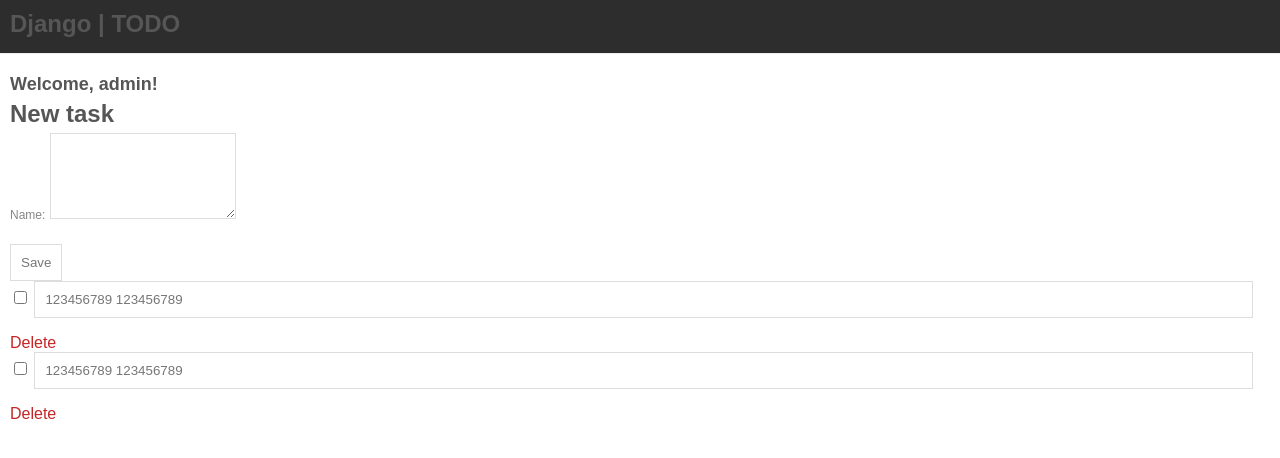
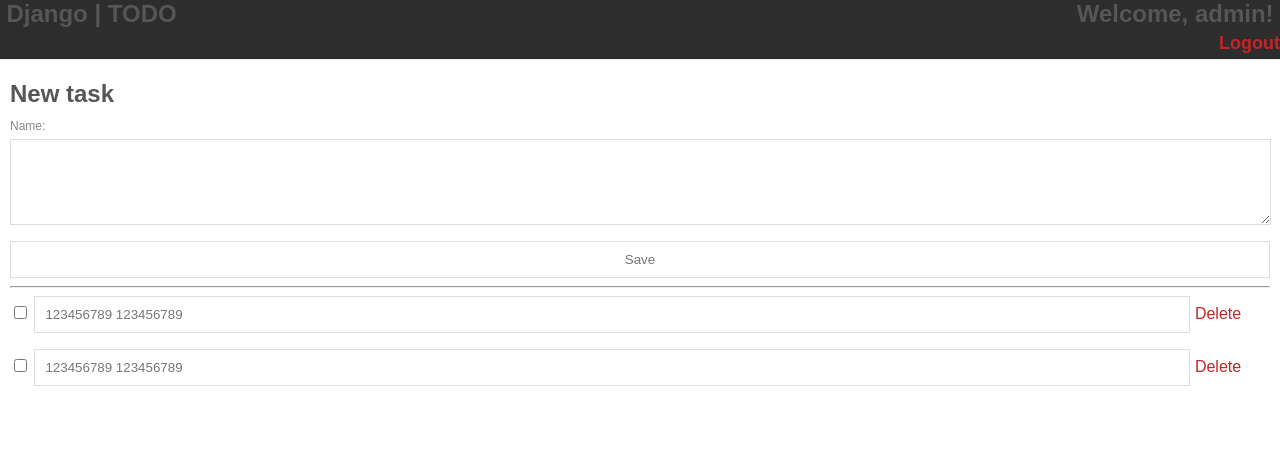
Before and after one commit to arguvos/ToDo-site, a Django app: page / in a window 1280 px wide. Shown: the top 458 px of the page. Run offline with Django 3.2, Linux system fonts and the light colour scheme; a user stored in the database is signed in; data comes from the database, SQL or seed files in the repository; both versions use the stored data as it was after the commit.

Commit message:
Added function of delete task.

```diff
--- a/mysite/settings.py
+++ b/mysite/settings.py
@@ -27,6 +27,8 @@ DEBUG = True
 
 ALLOWED_HOSTS = []
 
+LOGIN_URL = 'login'
+LOGIN_REDIRECT_URL = ''
 
 # Application definition
 
--- a/mysite/urls.py
+++ b/mysite/urls.py
@@ -28,6 +28,6 @@ urlpatterns = [
     url(r'^login/$', auth_views.login, {'template_name': 'login.html'}, name='login'),
     url(r'^logout/$', auth_views.logout, {'next_page': 'login'}, name='logout'),
     url(r'^signup/$', views.signup, name='signup'),
-    #url(r'^(?P<pk>[-_\w]+)/edit/$', views.edit, name='edit'),
+    url(r'^(?P<pk>[-_\w]+)/edit/$', views.edit, name='edit'),
     url(r'^(?P<pk>\d+)/delete/$', views.delete, name='delete'),
 ]
--- a/todolist/models.py
+++ b/todolist/models.py
@@ -4,7 +4,7 @@ from django.contrib.auth.models import User
 
 class Task(models.Model):
     user = models.ForeignKey(User, blank=True, null=True, on_delete=models.CASCADE)
-    name = models.TextField(max_length=100)
+    name = models.TextField(max_length=1000)
     done = models.BooleanField(default=False)
     dateCreated = models.DateTimeField('Date created', auto_now_add=True)
 
--- a/todolist/templates/base.html
+++ b/todolist/templates/base.html
@@ -7,9 +7,25 @@
     </head>
     <body>
         <header>
-            <div class="logo">
-		    <h1>Django | TODO</h1>
-	    </div>
+			<div align="center">
+				<table width="99%">
+					<tr>
+						<td>
+							<h1 align="left">Django | TODO</h1>
+						</td>
+						<td>
+							{% if user.username != "" %}
+								<h1 align="right">Welcome, {{ user.username }}!</h1>
+							{% endif %}
+						</td>
+					</tr>
+				</table>
+			</div>
+            <div>
+				{% if user.username != "" %}
+					<h2 align="right"><a href="{% url 'logout' %}">Logout</a></h2>
+				{% endif %}
+			</div>
         </header>
 	<article>
             {% block content %}{% endblock %}
--- a/todolist/templates/index.html
+++ b/todolist/templates/index.html
@@ -1,53 +1,42 @@
 {% extends 'base.html' %}
 
 {% block content %}
+<style type="text/css">
+#id_name {
+	width: 99.6%;
+}
+#id_submit{
+	width: 100%;
+}
+#id_delete{
+	width: 5%;
+}
+</style>
 
-<body onload="btnDisplayNone()">
-	<h2>Welcome, {{ user.username }}!</h2>
+<body>
 	<h1>New task</h1>
 	<form method="POST" class="post-form">{% csrf_token %}
 		{{ form.as_p }}
-		<button type="submit" class="save btn btn-default">Save</button>
+		<button type="submit" id="id_submit">Save</button>
 	</form>
+
+	<hr>
+
 	<form method="post">
 		{% csrf_token %}
 		{% for task in tasks %}
 			<p>
 			{% if task.done %}
-				<input type="checkbox" id="" checked>
+				<input type="checkbox" checked>
 			{% else %}
-				<input type="checkbox" id="">
+				<input type="checkbox" >
 			{% endif %}
 
-			<input style='width:95%' type="text" value="{{ task }}" onInput="showBtn({{task.pk}})" onChange="saveChange({{task.pk}})">
-			<button type="submit" id="{{task.pk}}" class="hiddenBtn" href="">Don't Save change!</button>
-
+			<input style='width:90%' type="text" value="{{ task }}" onChange="return location.href = '{% url 'delete' pk=task.pk %}'">
+			<a href="{% url 'delete' pk=task.pk %}" id="id_delete">Delete</a>
 			</p>
-
-			<a href="{% url 'delete' pk=task.pk %}">Delete</a>
-
-
 
 		{% endfor %}
 	</form>
 </body>
-
-<script type="text/javascript">
-	function btnDisplayNone(){
-		mas = document.getElementsByClassName("hiddenBtn")
-		for(i=0; i<mas.length; i++)
-		{
-			mas[i].style.display = "none"
-		}
-	}
-
-	function showBtn(id){
-		document.getElementById(id).style.display='block'
-	}
-
-	function saveChange(id){
-		btnDisplayNone()
-	}
-</script>
-
 {% endblock %}
--- a/todolist/templates/signup.html
+++ b/todolist/templates/signup.html
@@ -15,5 +15,6 @@
       </p>
     {% endfor %}
     <button type="submit">Sign up</button>
+	<a href="{% url 'login' %}">Already registered?</a>
   </form>
 {% endblock %}
--- a/todolist/views.py
+++ b/todolist/views.py
@@ -3,7 +3,8 @@ from django.shortcuts import render
 from django.contrib.auth import login, authenticate
 from django.contrib.auth.forms import UserCreationForm
 from django.shortcuts import render, redirect
-
+from django.urls import reverse
+from django.http import HttpResponseRedirect, HttpResponse
 from django.contrib.auth.decorators import login_required
 from django.contrib.auth import login, authenticate
 from django.contrib.auth.forms import UserCreationForm
@@ -13,6 +14,7 @@ from todolist import forms
 from .models import Task
 from django.shortcuts import render, get_object_or_404
 
+@login_required
 def index(request):
     if request.method == "POST":
         form = PostForm(request.POST)
@@ -28,7 +30,8 @@ def index(request):
 
 @login_required
 def home(request):
-    return render(request, 'home.html')
+    return render(request, 'index.html')
+
 
 def signup(request):
     if request.method == 'POST':
@@ -44,7 +47,7 @@ def signup(request):
         form = UserCreationForm()
     return render(request, 'signup.html', {'form': form})
 
-
+@login_required
 def edit(request, pk):
     form = PostForm(request.POST)
     tasks = Task.objects.all(pk)
@@ -52,6 +55,7 @@ def edit(request, pk):
     form.save()
     return render(request, 'home.html')
 
+@login_required
 def edit(request, pk, field_pk):
     post = get_object(Post, pk=pk)
 
@@ -68,7 +72,8 @@ def edit(request, pk, field_pk):
         form = PostForm(instance=post)
     return render(request, 'edit.html', {'form': form})
 
+@login_required
 def delete(request, pk):
-    todofield = get_object_or_404(Task, pk=pk)
-    todofield.delete()
-    return render(request, 'home.html')
+	todofield = get_object_or_404(Task, pk=pk)
+	todofield.delete()
+	return HttpResponseRedirect(reverse('index'))
```
Also changed, not shown: db.sqlite3, todolist/forms.py (line endings or trailing spaces).
